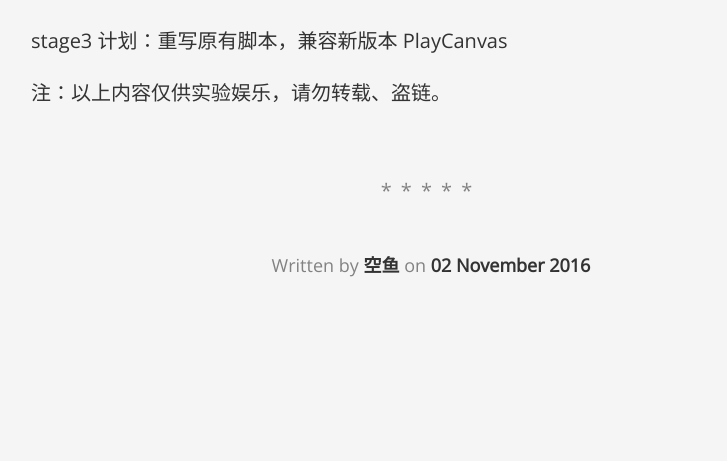
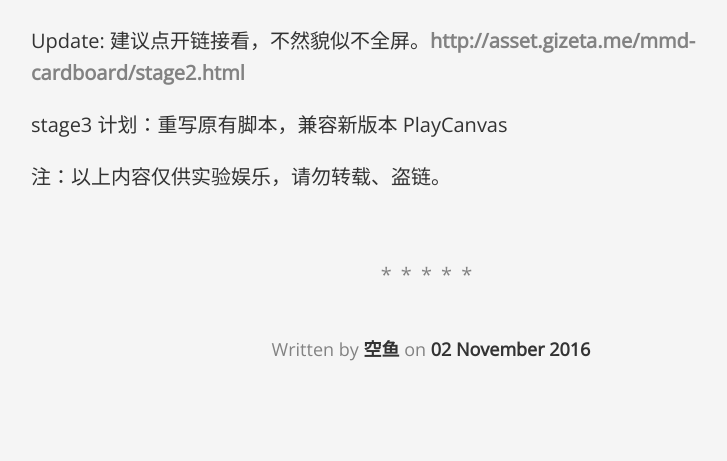
Before and after one commit to Gizeta/gizeta-blog.github.io, a Jekyll site: the page built from _posts/2016-11-02-try-mmd-vr-part2.markdown, in a window 1280 px wide. Shown: the part 1138-1599 px from the top of the page, without its empty margins (209-936 px from the left). Built offline with Jekyll 4.4.1, drawn with Linux system fonts in a browser that asks for light colours; comment, search, counter and statistics services are not loaded; before the commit the page ends 1515 px from its top, so only the background shows below that.

Commit message:
Update post

```diff
--- a/_posts/2016-11-02-try-mmd-vr-part2.markdown
+++ b/_posts/2016-11-02-try-mmd-vr-part2.markdown
@@ -13,6 +13,8 @@ PlayCanvas 的坑好多。新版本创建的 WebVR 项目竟然无法运行，
 
 <iframe src="http://asset.gizeta.me/mmd-cardboard/stage2.html" width="800" height="450" frameborder="no" scrolling="no" allowtransparency="yes"></iframe>
 
+Update: 建议点开链接看，不然貌似不全屏。[http://asset.gizeta.me/mmd-cardboard/stage2.html](http://asset.gizeta.me/mmd-cardboard/stage2.html)
+
 stage3 计划：重写原有脚本，兼容新版本 PlayCanvas
 
 注：以上内容仅供实验娱乐，请勿转载、盗链。
```
